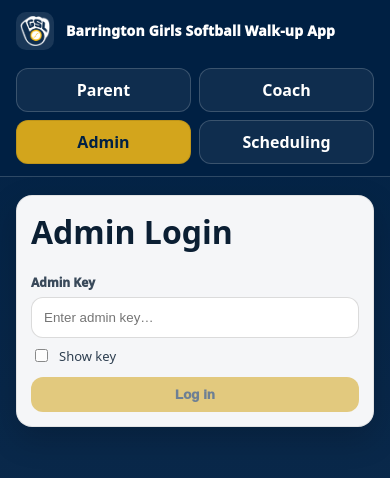
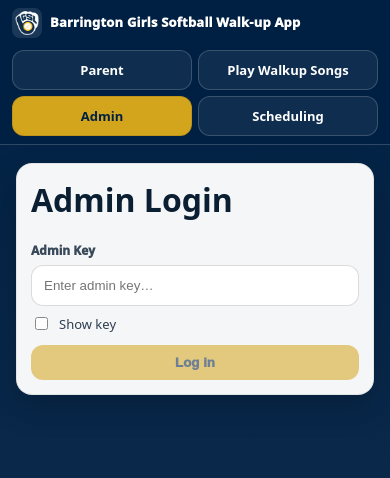
Before and after one commit to jsoll43/walkup-app, a React (Vite) app: page /admin in a window 390 px wide. Shown: the top 478 px of the page. Built offline with nearby package versions, Linux system fonts and the light colour scheme.

Commit message:
field scheduler fix

```diff
--- a/src/App.css
+++ b/src/App.css
@@ -906,32 +906,44 @@ button:disabled {
   }
 
   .bgsl-header-inner {
+    padding: 8px 12px;
     align-items: flex-start;
-    gap: 10px;
+    gap: 8px;
   }
 
   .bgsl-brand {
     flex: 1 1 100%;
+    gap: 8px;
   }
 
   .bgsl-nav {
     display: grid;
     grid-template-columns: repeat(2, minmax(0, 1fr));
     width: 100%;
-    margin-top: 8px;
-    gap: 8px;
+    margin-top: 4px;
+    gap: 6px;
   }
 
   .bgsl-link {
     width: 100%;
-    min-height: 44px;
-    padding: 10px 8px;
+    min-height: 40px;
+    padding: 8px 6px;
     text-align: center;
+    font-size: 13px;
+    line-height: 1.1;
   }
 
   .bgsl-title {
     max-width: 100%;
-    font-size: 14px;
+    font-size: 13px;
+    line-height: 1.05;
+  }
+
+  .bgsl-logo {
+    width: 30px;
+    height: 30px;
+    border-radius: 8px;
+    padding: 3px;
   }
 
   .coach-row {
--- a/src/App.jsx
+++ b/src/App.jsx
@@ -29,36 +29,21 @@ function TopNav() {
   useEffect(() => {
     if (typeof window === "undefined") return undefined;
 
-    let lastY = window.scrollY;
-
     function handleScroll() {
       const currentY = window.scrollY;
       const isMobile = window.innerWidth <= 520;
 
       if (!isMobile) {
         setMobileHeaderHidden(false);
-        lastY = currentY;
         return;
       }
 
-      if (currentY <= 24) {
-        setMobileHeaderHidden(false);
-        lastY = currentY;
-        return;
-      }
-
-      const delta = currentY - lastY;
-      if (delta > 8) {
-        setMobileHeaderHidden(true);
-      } else if (delta < -8) {
-        setMobileHeaderHidden(false);
-      }
-
-      lastY = currentY;
+      setMobileHeaderHidden(currentY > 24);
     }
 
     window.addEventListener("scroll", handleScroll, { passive: true });
     window.addEventListener("resize", handleScroll);
+    handleScroll();
     return () => {
       window.removeEventListener("scroll", handleScroll);
       window.removeEventListener("resize", handleScroll);
@@ -85,7 +70,7 @@ function TopNav() {
             to="/coach"
             className={() => `bgsl-link ${isCoach ? "active" : ""}`}
           >
-            Coach
+            Play Walkup Songs
           </NavLink>
 
           <NavLink
```
